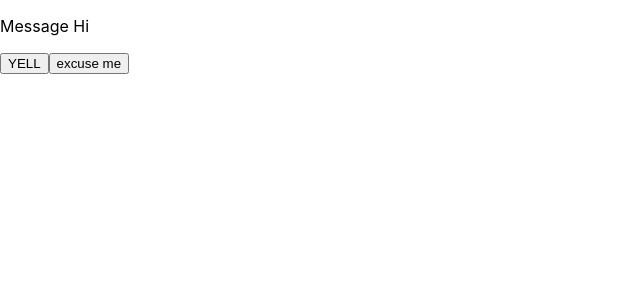
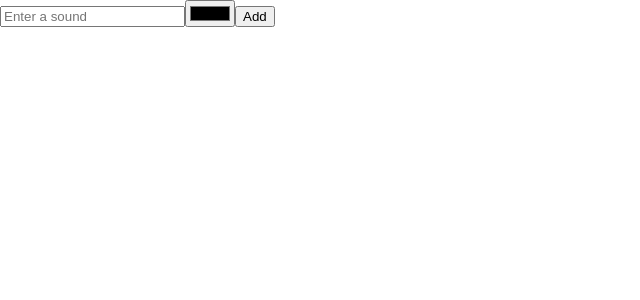
Before and after one commit to derrickmstrong/react-hooks, a React (Create React App) app: page / in a window 1280 px wide. Shown: the top 300 px of the page, without its empty margins (0-640 px from the left). Built offline with nearby package versions, Linux system fonts and the light colour scheme.

Commit message:
useRef hook

```diff
--- a/src/App.js
+++ b/src/App.js
@@ -1,35 +1,23 @@
-import React, { Fragment, useReducer } from "react";
-
-const initialState = {
-  message: "Hi",
-};
-
-// Reducer takes in state and action and switch based on action type
-function reducer(state, action) {
-  // action is some type of an event
-  switch (action.type) {
-    case "yell":
-      return {
-        // Below state.message will return the previous state and can be helpf ul in calculations
-        message: "HEY! I JUST SAID " + state.message,
-      };
-    case "whisper":
-      return {
-        message: "excuse me",
-      };
-  }
-}
+import React, { useRef } from "react";
 
 function App() {
-  // useReducer(Takes in a function that will return a new state, the inital state)
-  const [state, dispatch] = useReducer(reducer, initialState);
+  const sound = useRef();
+  const color = useRef();
 
+  const submit = (e) => {
+    e.preventDefault();
+    const soundVal = sound.current.value;
+    const colorVal = color.current.value;
+    alert(`${soundVal} sounds like ${colorVal}`);
+    sound.current.value = "";
+    color.current.value = "";
+  };
   return (
-    <Fragment>
-      <p>Message {state.message} </p>
-      <button onClick={() => dispatch({ type: "yell" })}>YELL</button>
-      <button onClick={() => dispatch({ type: "whisper" })}>excuse me</button>
-    </Fragment>
+    <form onSubmit={submit}>
+      <input ref={sound} type="text" placeholder="Enter a sound" />
+      <input ref={color} type="color" />
+      <button>Add</button>
+    </form>
   );
 }
 
```
